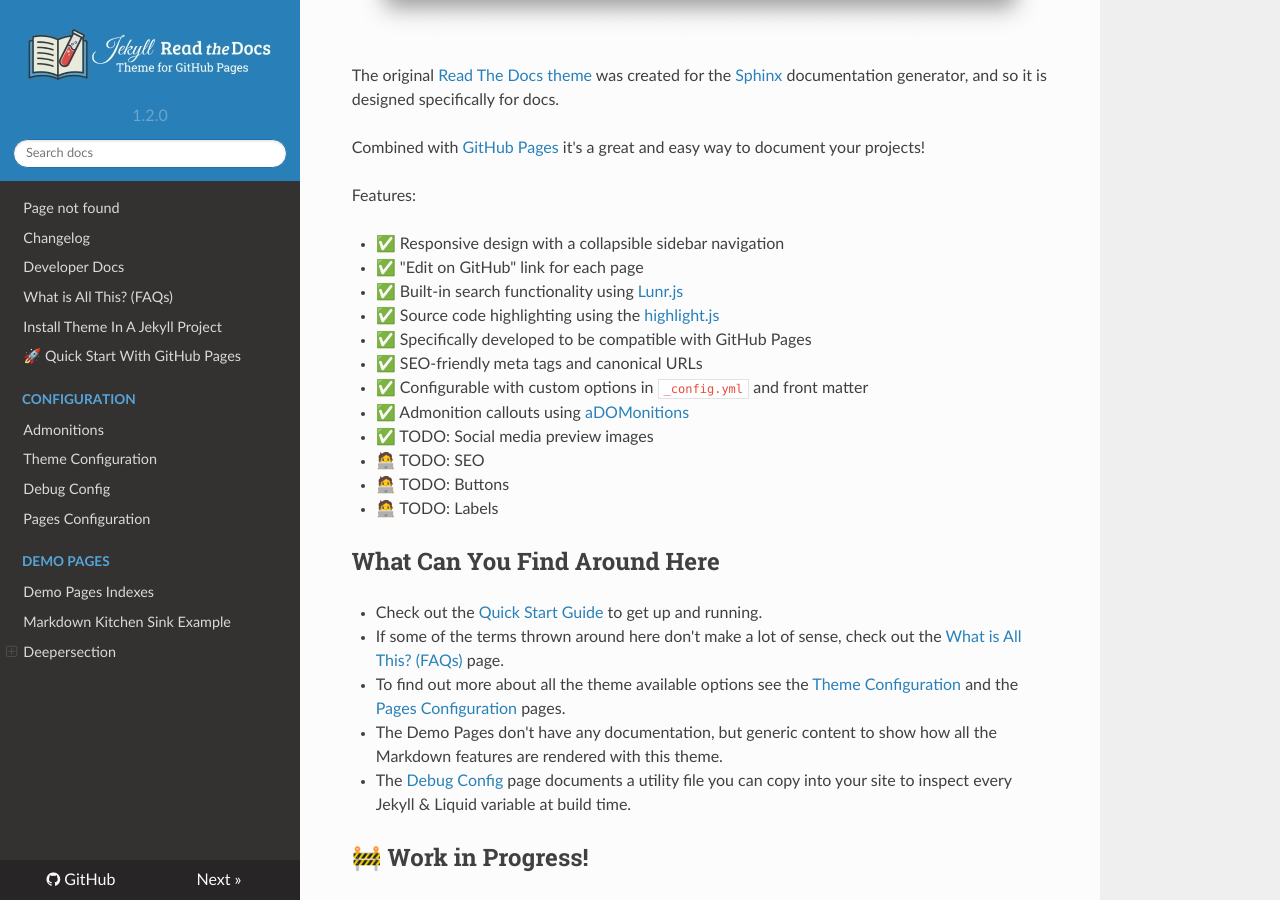
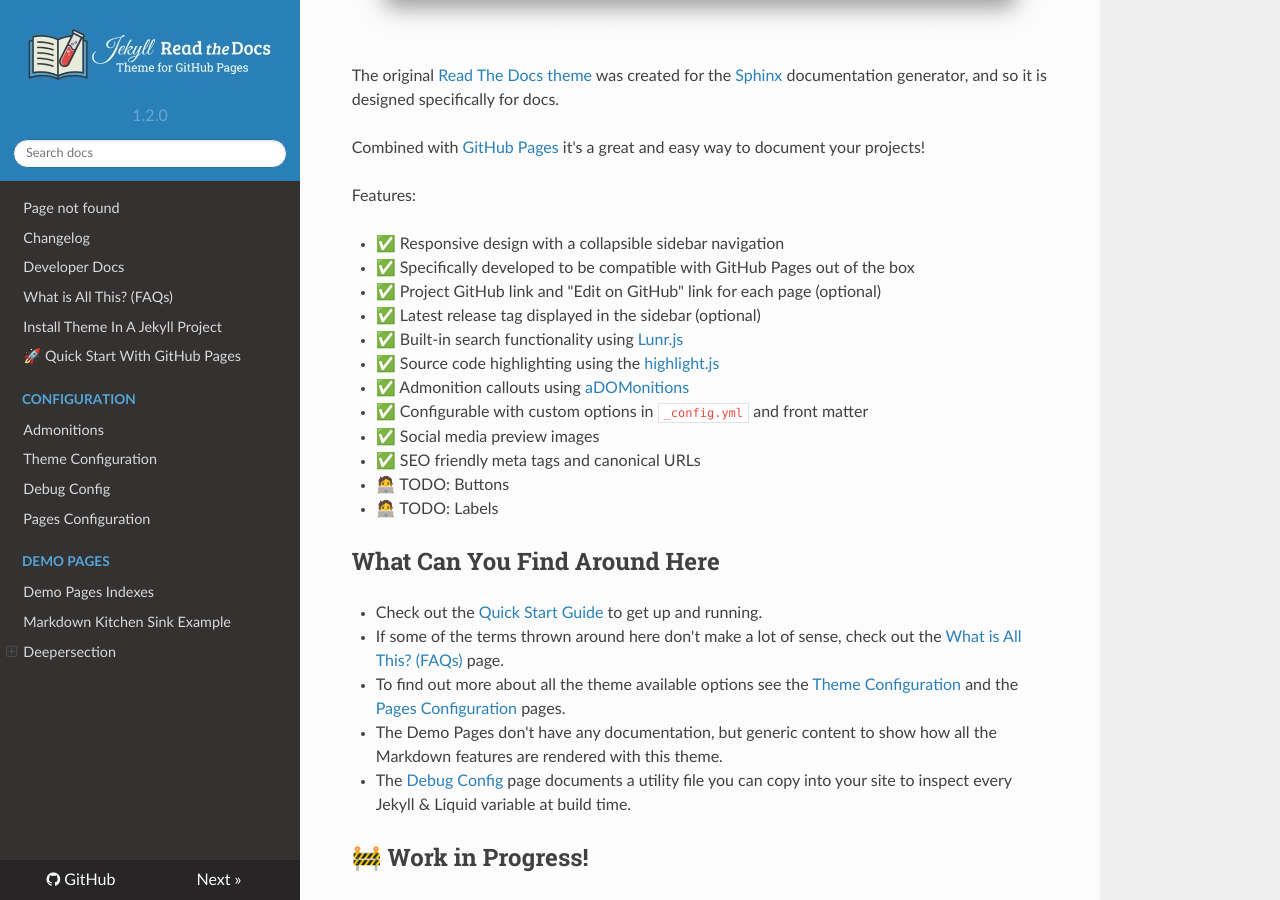
Before and after one commit to carlosperate/jekyll-theme-rtd, an MkDocs documentation site: the page built from docs/index.md, in a window 1280 px wide and 900 px high, scrolled down 821 px. Built offline with MkDocs 1.6.1, drawn with Linux system fonts in a browser that asks for light colours; nearby versions of some CDN libraries.

```diff
--- a/docs/index.md
+++ b/docs/index.md
@@ -26,15 +26,15 @@ way to document your projects!
 Features:
 
 - ✅ Responsive design with a collapsible sidebar navigation
-- ✅ "Edit on GitHub" link for each page
+- ✅ Specifically developed to be compatible with GitHub Pages out of the box
+- ✅ Project GitHub link and "Edit on GitHub" link for each page (optional)
+- ✅ Latest release tag displayed in the sidebar (optional)
 - ✅ Built-in search functionality using [Lunr.js](https://lunrjs.com/)
 - ✅ Source code highlighting using the [highlight.js](https://highlightjs.org)
-- ✅ Specifically developed to be compatible with GitHub Pages
-- ✅ SEO-friendly meta tags and canonical URLs
+- ✅ Admonition callouts using [aDOMonitions](https://github.com/carlosperate/aDOMonitions)
 - ✅ Configurable with custom options in `_config.yml` and front matter
-- ✅ Admonition callouts using [aDOMonitions](https://github.com/carlosperate/aDOMonitions)
-- ✅ TODO: Social media preview images
-- 🧑‍💻 TODO: SEO
+- ✅ Social media preview images
+- ✅ SEO friendly meta tags and canonical URLs
 - 🧑‍💻 TODO: Buttons
 - 🧑‍💻 TODO: Labels
 
```
Also changed, not shown: README.md (+6 -7 lines), _includes/social_seo.html (+45 -4 lines), docs/changelog.md (+2 -0 lines).
